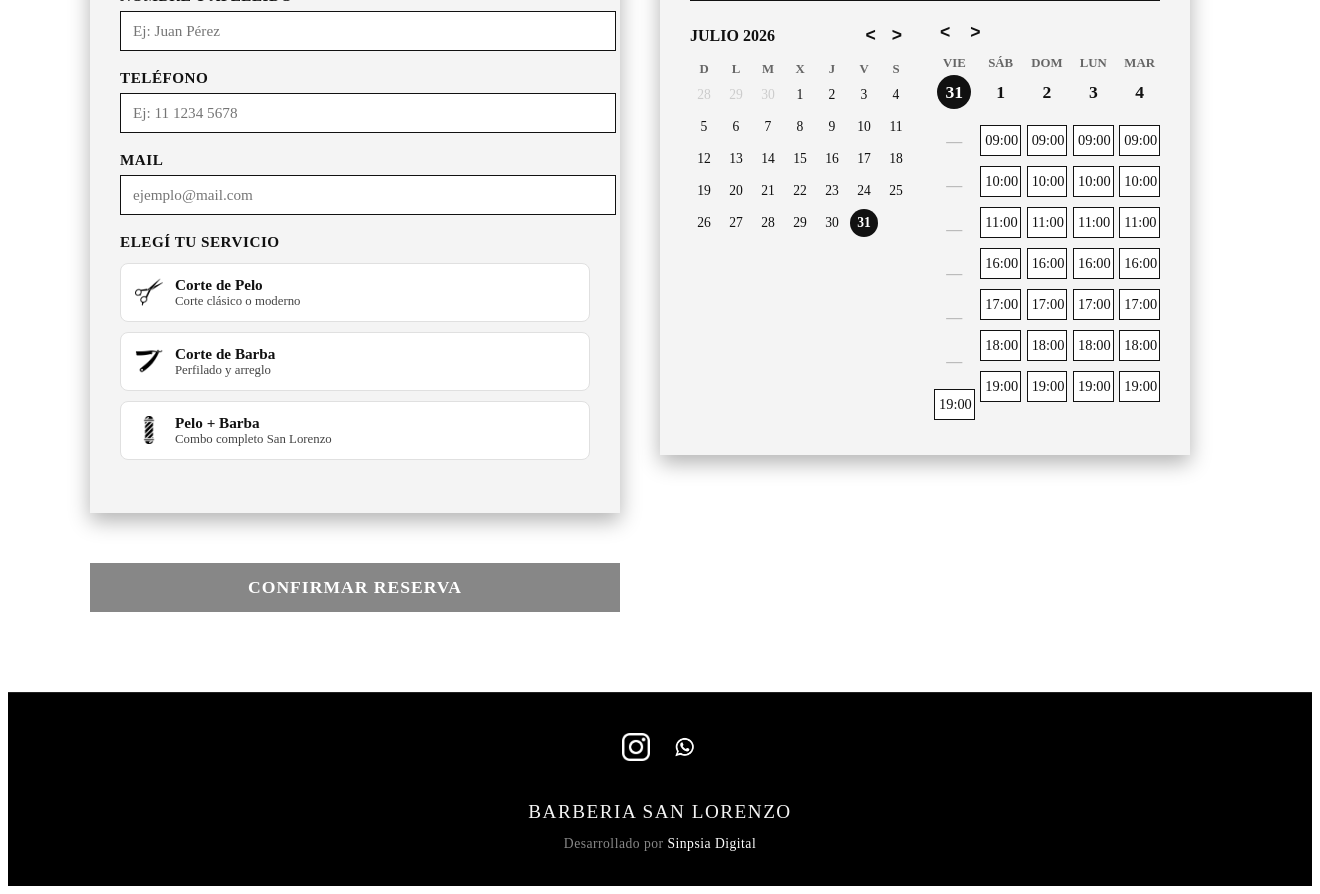
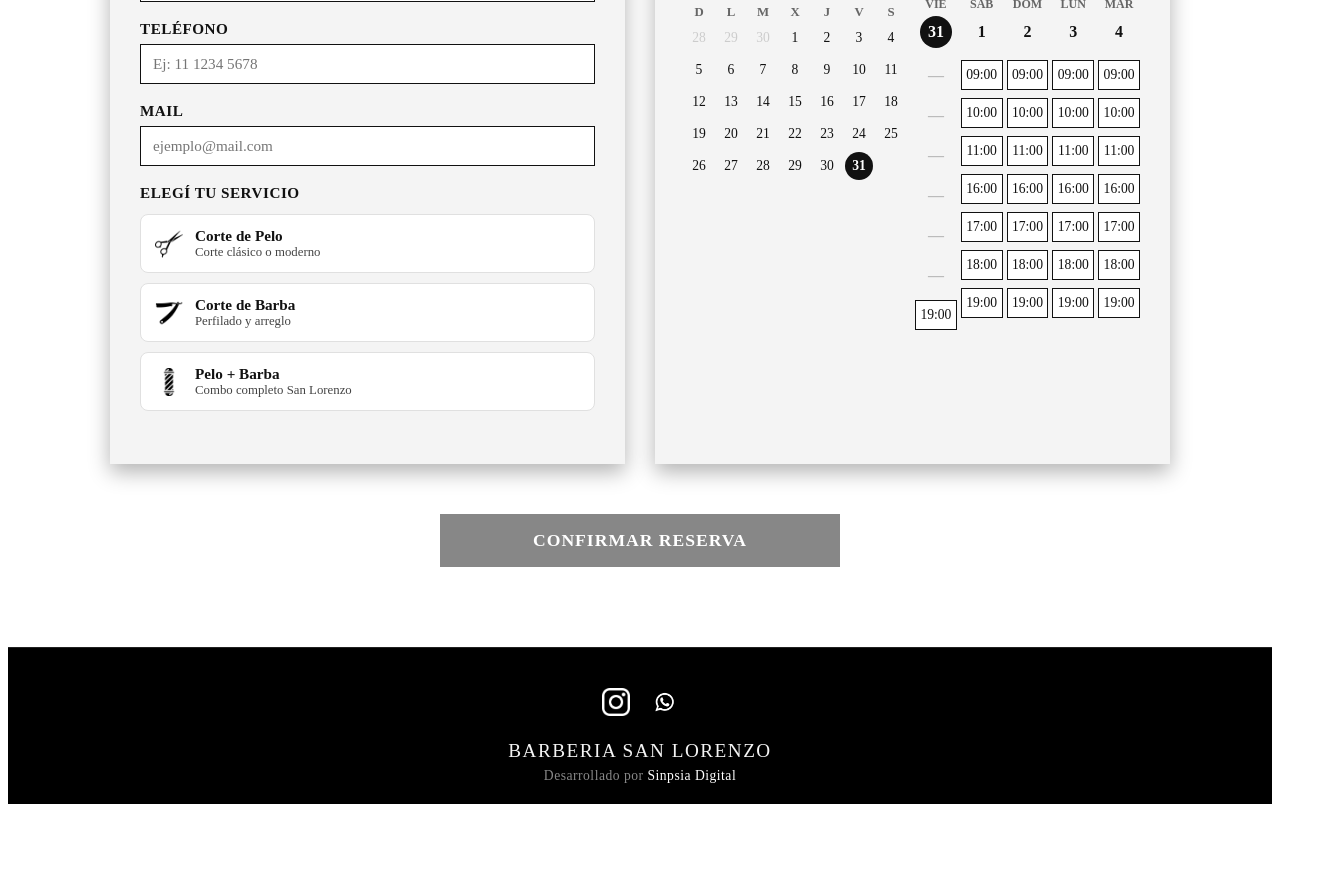
Before and after one commit to carrbruce1/turnos-sistemas, an Angular app: page /home in a window 1280 px wide. Shown: the part 1040-1934 px from the top of the page, 1320 px wide, since content can reach past the window. After the commit the page ends 1852 px from the top, so only its background shows below. Built offline with nearby package versions, Linux system fonts and the light colour scheme; no server answers; the database is empty.

Commit message:
modi en scss del home renderizar bien

```diff
--- a/src/app/pages/home/home.component.scss
+++ b/src/app/pages/home/home.component.scss
@@ -1,4 +1,14 @@
-/* --- ESTILOS GENERALES Y LAYOUT --- */
+* {
+  box-sizing: border-box;
+  margin: 0;
+  padding: 0;
+}
+
+html, body {
+  width: 100%;
+  overflow-x: hidden; // Evita el scroll horizontal
+}
+
 header {
   width: 100%;
   background: #f4f4f4;
@@ -70,8 +80,8 @@ header {
   .container-reserva .form-card-container {
     display: grid;
     grid-template-columns: 1fr 1fr;
-    gap: 40px;
-    align-items: start;
+    gap: 30px;
+    align-items: stretch; // Alinea ambas cards a la misma altura
     @media (max-width: 850px) { grid-template-columns: 1fr; }
   }
 }
@@ -82,9 +92,11 @@ header {
   color: #111;
   padding: 35px 30px;
   box-shadow: 0 8px 20px rgba(0, 0, 0, 0.3);
+  display: flex;
+  flex-direction: column;
 
   h2, h3 {
-    font-size: 1.6rem;
+    font-size: 1.4rem;
     margin-bottom: 20px;
     letter-spacing: 1px;
     text-transform: uppercase;
@@ -96,9 +108,6 @@ header {
 
 /* --- FORMULARIO Y CAMPOS --- */
 .form-card {
-  display: flex;
-  flex-direction: column;
-
   .form-group {
     display: flex;
     flex-direction: column;
@@ -118,25 +127,24 @@ header {
     }
     select { cursor: pointer; }
   }
-
-  .resumen-turno {
-    background: #e2e2e2;
-    border-left: 4px solid #111;
-    padding: 12px;
-    margin: 15px 0;
-    p { margin: 4px 0; font-size: 0.95rem; color: #111; font-weight: 500; }
-  }
 }
 
-/* BOTÓN DE ENVÍO Y MENSAJES */
-.form-actions, .form-card {
+/* BOTÓN DE ENVÍO Y ACCIONES (OCUPA AMBAS COLUMNAS Y SE CENTRA) */
+.form-actions {
+  grid-column: 1 / -1;
+  display: flex;
+  flex-direction: column;
+  align-items: center;
+  justify-content: center;
+  margin-top: 20px;
+
   .btn-submit {
     width: 100%;
-    margin-top: 10px;
+    max-width: 400px;
     background: #111;
     color: #fff;
     border: none;
-    padding: 14px;
+    padding: 16px;
     font-family: inherit;
     font-size: 1.1rem;
     font-weight: 700;
@@ -152,21 +160,81 @@ header {
 .error-msg { color: #dc2626; font-size: 0.85rem; font-weight: 500; margin-top: 4px; display: block; }
 .exito-msg { color: #16a34a; font-size: 0.95rem; font-weight: 700; margin-top: 15px; text-align: center; }
 
+/* --- CARDS DE SERVICIOS --- */
+.servicios-grid {
+  display: flex;
+  flex-direction: column;
+  gap: 10px;
+  margin-top: 6px;
+}
+
+.servicio-card {
+  display: flex;
+  align-items: center;
+  gap: 12px;
+  padding: 12px 14px;
+  background-color: #ffffff;
+  border: 1px solid #e0e0e0;
+  border-radius: 8px;
+  cursor: pointer;
+  transition: all 0.2s ease;
+
+  &:hover {
+    background-color: #f5f5f5;
+    border-color: #ccc;
+  }
+
+  &.selected {
+    border: 1.5px solid #c59b27;
+    background-color: #f7f3e8;
+  }
+
+  .servicio-icon {
+    width: 28px;
+    height: 28px;
+    display: flex;
+    align-items: center;
+    justify-content: center;
+    flex-shrink: 0;
+
+    img {
+      width: 100%;
+      height: 100%;
+      object-fit: contain;
+    }
+  }
+
+  .servicio-textos {
+    display: flex;
+    flex-direction: column;
+
+    strong {
+      font-size: 0.95rem;
+      color: #111111;
+      font-weight: 700;
+    }
+
+    small {
+      font-size: 0.8rem;
+      color: #444444;
+      font-weight: 500;
+    }
+  }
+}
+
 /* --- CALENDARIO GOOGLE --- */
 .google-appointment-container {
-  min-height: 400px;
-  display: flex;
-  flex-direction: column;
-
   .appointment-body {
     display: flex;
-    gap: 24px;
-    @media (max-width: 768px) { flex-direction: column; }
+    gap: 20px;
+    height: 100%;
+    align-items: flex-start;
+    @media (max-width: 768px) { flex-direction: column; align-items: center; }
   }
 
   /* MINI CALENDARIO */
   .mini-calendar {
-    width: 220px;
+    width: 210px;
     flex-shrink: 0;
 
     .calendar-nav {
@@ -174,7 +242,7 @@ header {
       justify-content: space-between;
       align-items: center;
       margin-bottom: 12px;
-      .month-label { font-weight: 700; font-size: 1rem; text-transform: uppercase; }
+      .month-label { font-weight: 700; font-size: 0.95rem; text-transform: uppercase; }
       .nav-btns button { background: none; border: none; cursor: pointer; padding: 4px 8px; font-size: 1.1rem; color: #111; font-weight: bold; &:hover { opacity: 0.6; } }
     }
 
@@ -183,6 +251,8 @@ header {
       grid-template-columns: repeat(7, 1fr);
       gap: 4px;
       text-align: center;
+      justify-items: center;
+
       .day-header { font-size: 0.8rem; color: #666; font-weight: 700; }
       .day-cell {
         background: none; border: none; height: 28px; width: 28px; border-radius: 50%;
@@ -198,31 +268,33 @@ header {
   /* HORARIOS */
   .weekly-slots {
     flex-grow: 1;
+    width: 100%;
+
     .week-nav {
-      display: flex; gap: 8px; margin-bottom: 12px;
+      display: flex; gap: 8px; margin-bottom: 12px; justify-content: flex-end;
       button { background: none; border: none; cursor: pointer; font-size: 1.1rem; color: #111; font-weight: bold; &:hover { opacity: 0.6; } }
     }
 
     .week-columns {
-      display: flex; justify-content: space-between;
+      display: flex; justify-content: space-between; gap: 4px;
       .day-column {
-        display: flex; flex-direction: column; align-items: center; width: 18%;
+        display: flex; flex-direction: column; align-items: center; width: 19%;
         .col-header {
-          display: flex; flex-direction: column; align-items: center; margin-bottom: 16px;
-          .day-name { font-size: 0.8rem; color: #666; font-weight: 700; text-transform: uppercase; }
+          display: flex; flex-direction: column; align-items: center; margin-bottom: 12px;
+          .day-name { font-size: 0.75rem; color: #666; font-weight: 700; text-transform: uppercase; }
           .day-num-circle {
-            font-size: 1.1rem; font-weight: 700; margin-top: 4px; width: 34px; height: 34px;
+            font-size: 1rem; font-weight: 700; margin-top: 4px; width: 32px; height: 32px;
             display: flex; align-items: center; justify-content: center; border-radius: 50%; color: #111;
           }
           &.active .day-num-circle { background: #111; color: #fff; }
         }
 
         .slots-list {
-          display: flex; flex-direction: column; gap: 10px; align-items: center; width: 100%;
-          .slot-dash { color: #bbb; font-weight: bold; height: 34px; display: flex; align-items: center; }
+          display: flex; flex-direction: column; gap: 8px; align-items: center; width: 100%;
+          .slot-dash { color: #bbb; font-weight: bold; height: 32px; display: flex; align-items: center; }
           .time-pill {
-            border: 1px solid #111; background: #fff; color: #111; padding: 6px 4px;
-            font-family: inherit; font-weight: 500; font-size: 0.9rem; cursor: pointer; width: 100%; text-align: center; transition: all 0.2s;
+            border: 1px solid #111; background: #fff; color: #111; padding: 6px 2px;
+            font-family: inherit; font-weight: 500; font-size: 0.85rem; cursor: pointer; width: 100%; text-align: center; transition: all 0.2s;
             &:hover { background: #e2e2e2; }
             &.active { background: #111; color: #fff; font-weight: 700; }
           }
@@ -294,68 +366,6 @@ header {
   }
 }
 
-.servicios-grid {
-  display: flex;
-  flex-direction: column;
-  gap: 10px;
-  margin-top: 6px;
-}
-
-.servicio-card {
-  display: flex;
-  align-items: center;
-  gap: 12px;
-  padding: 12px 14px;
-  background-color: #ffffff;
-  border: 1px solid #e0e0e0;
-  border-radius: 8px;
-  cursor: pointer;
-  transition: all 0.2s ease;
-
-  &:hover {
-    background-color: #f5f5f5;
-    border-color: #ccc;
-  }
-
-  &.selected {
-    border: 1.5px solid #c59b27; // Tu borde dorado
-    background-color: #f7f3e8;   // Fondo suave dorado
-  }
-
-  // Acomodado para las imágenes PNG/SVG
-  .servicio-icon {
-    width: 28px;
-    height: 28px;
-    display: flex;
-    align-items: center;
-    justify-content: center;
-    flex-shrink: 0;
-
-    img {
-      width: 100%;
-      height: 100%;
-      object-fit: contain;
-    }
-  }
-
-  .servicio-textos {
-    display: flex;
-    flex-direction: column;
-
-    strong {
-      font-size: 0.95rem;
-      color: #111111; // Texto principal bien negro
-      font-weight: 700;
-    }
-
-    small {
-      font-size: 0.8rem;
-      color: #444444; // Texto secundario oscuro
-      font-weight: 500;
-    }
-  }
-}
-
 @keyframes fadeIn {
   from { opacity: 0; transform: scale(0.95); }
   to { opacity: 1; transform: scale(1); }
```
